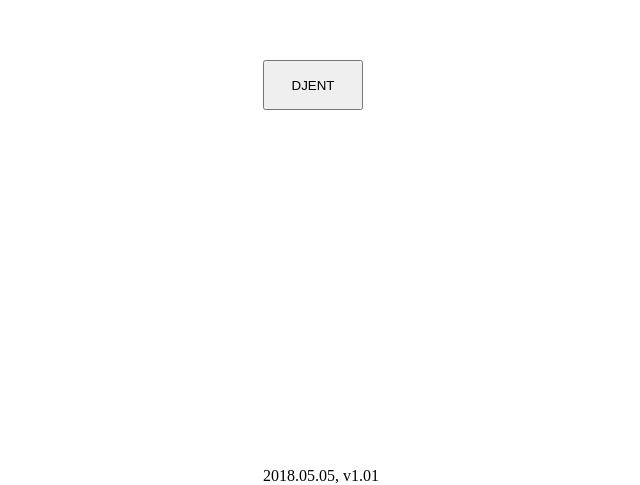
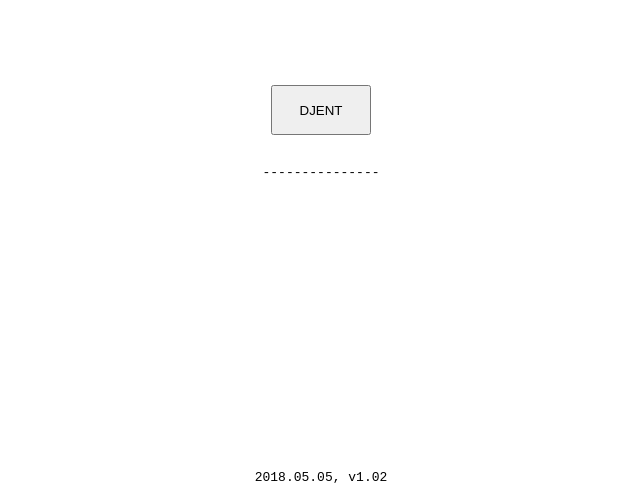
Before and after one commit to drLemis/Djent, a plain HTML site: page index.html in a window 1280 px wide. Shown: the part 315-800 px from the top of the page, without its empty margins (327-967 px from the left). Drawn offline with Linux system fonts and the light colour scheme.

Commit message:
Tabs added

```diff
--- a/index.html
+++ b/index.html
@@ -5,29 +5,30 @@
     <style>
         html,
         body {
+            text-align: center;
             height: 99%;
+            font-family: monospace;
         }
 
         .button {
-            position: absolute;
-            top: 50%;
             width: 100px;
             height: 50px;
-            margin-left: -50px;
-            margin-top: -25px;
         }
 
         .center {
-            margin: auto;
-            position: relative;
-            text-align: center;
+            position: fixed;
             top: 50%;
-            width: 20%;
+            width: 100%;
+        }
+
+        .tabs {
+            position: fixed;
+            top: 60%;
+            width: 100%;
         }
 
         .footer {
             position: fixed;
-            text-align: center;
             bottom: 0px;
             width: 100%;
         }
@@ -38,7 +39,10 @@
     <div class="center">
         <button class="button" id="button" onclick="playSound()">DJENT</button>
     </div>
-    <div class="footer">2018.05.05, v1.01</div>
+
+    <div class="tabs" id="tabs">---------------</div>
+
+    <div class="footer">2018.05.05, v1.02</div>
     <script src="sound.js"></script>
 </body>
 
--- a/sound.js
+++ b/sound.js
@@ -26,14 +26,22 @@ function generate() {
         var localSoundSrc = document.createElement("source");
         localSoundSrc.type = "audio/wav";
 
+        var tab = "-";
+
         var random = getRandomInt(0, 9);
         if (random < 4) {
             localSoundSrc.src = srcGuitarClean;
+            tab = "0";
         } else if (random < 7) {
             localSoundSrc.src = srcGuitarMute;
+            tab = "X";
         } else if (random < 9) {
             localSoundSrc.src = srcGuitarFlageolet;
+            tab = "F";
         }
+
+        var tabEl = document.getElementById("tabs");
+        tabEl.innerHTML = tabEl.innerHTML.substr(1)+tab;
 
         // console.log(localSoundSrc.src);
         localSoundSnd.appendChild(localSoundSrc);
```
